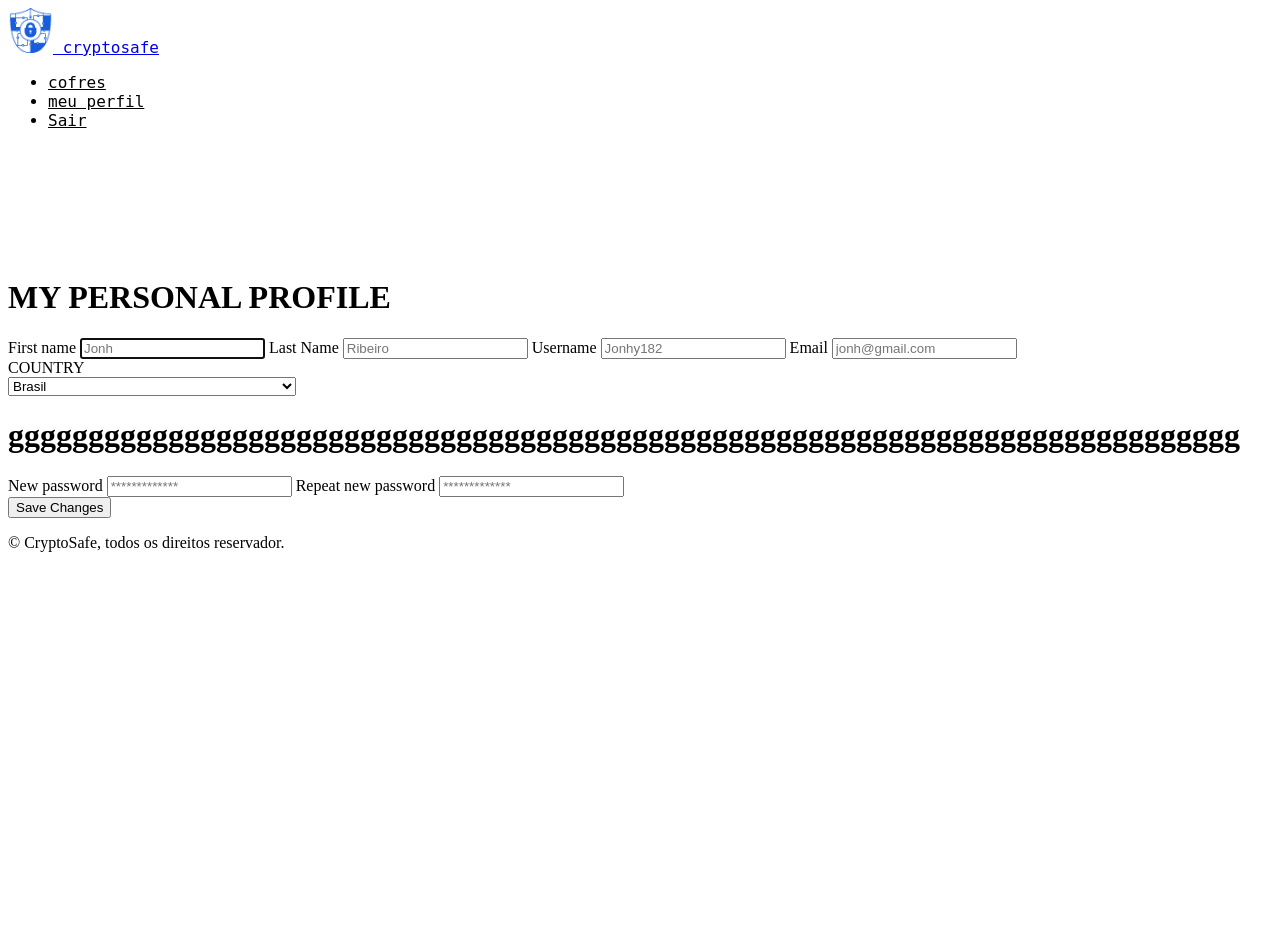
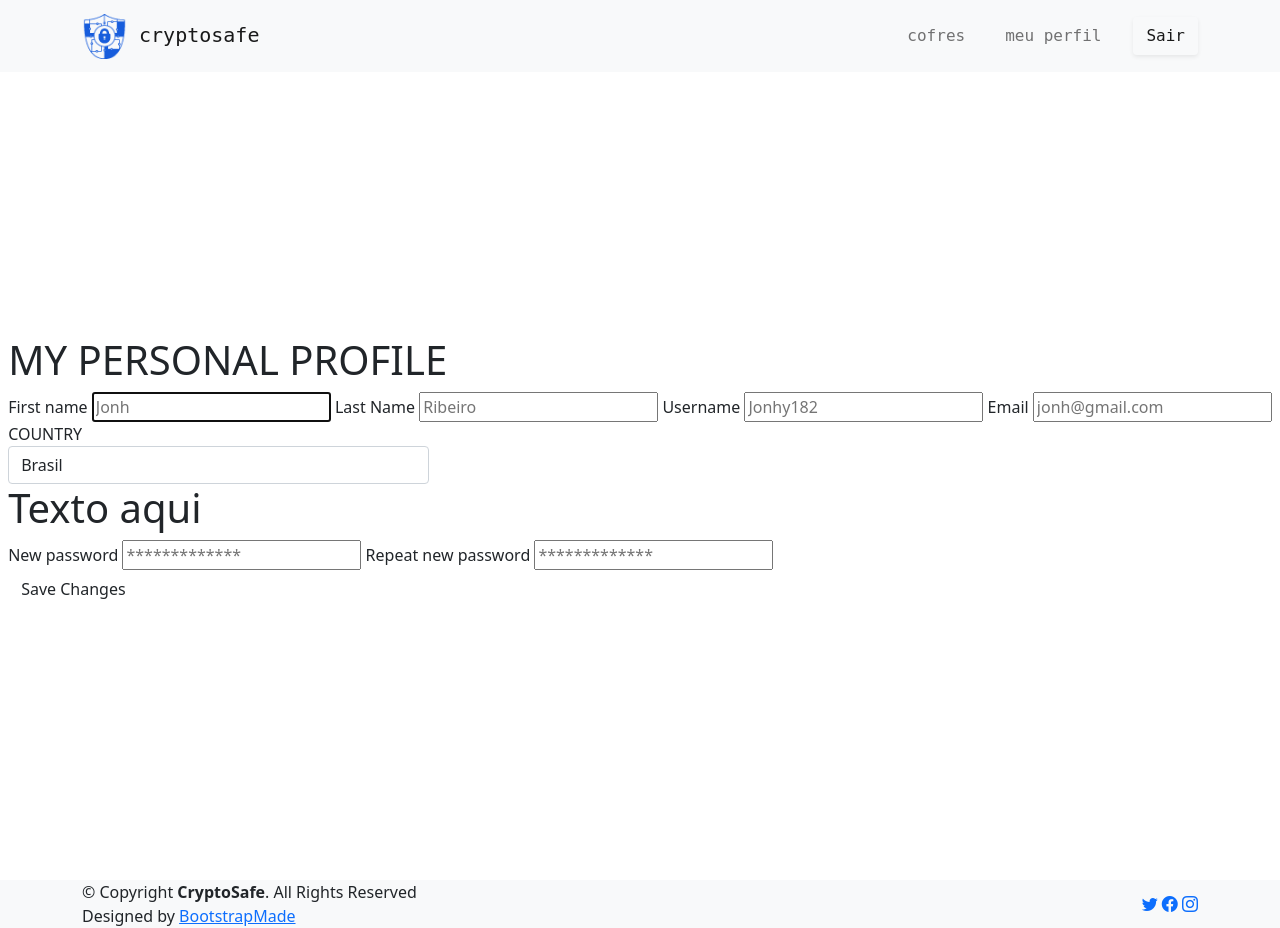
Before and after one commit to VFDamiao/CryptoSafe, a Django app: page /client/my-profile/ in a window 1280 px wide. Before the commit the page ends 552 px from the top, so only its background shows below. Run offline with Django 4.2, Linux system fonts and the light colour scheme; the visitor is signed in with stand-in values (Sample User, id 1); parts of the project's set-up code (start-up, migrations or seed data) failed here and were passed over; some libraries are stand-ins or nearby versions.

Commit message:
Css myprofile

```diff
--- a/project/static/styles/style.css
+++ b/project/static/styles/style.css
@@ -4,6 +4,7 @@
 @import url("logo.css");
 @import url("cadastro.css");
 @import url("login.css");
+@import url("myprofile.css");
 
 @import url('https://fonts.googleapis.com/css2?family=Changa+One&display=swap');
 
--- a/project/vaults/templates/home/index.html
+++ b/project/vaults/templates/home/index.html
@@ -20,6 +20,7 @@
 
     <link href="{% static 'styles/base.css' %}" rel="stylesheet" />
     <link href="{% static 'styles/home.css' %}" rel="stylesheet" />
+
 </head>
 <body>
 
--- a/project/vaults/templates/vault/my_profile.html
+++ b/project/vaults/templates/vault/my_profile.html
@@ -1,31 +1,24 @@
 {% load static %}
 <html>
     <head>
-        <meta charset="utf-8" />
-        <meta name="viewport" content="width=device-width, initial-scale=1, shrink-to-fit=no" />
-        <meta name="description" content="" />
-        <meta name="author" content="" />
-        <title>CryptoSafe</title>
-        <!-- Favicon-->
-        <link rel="icon" type="image/x-icon" href="{% static 'assets/fav.icon' %}" />
+        <meta charset="UTF-8">
+        <meta http-equiv="X-UA-Compatible" content="IE=edge">
+        <meta name="viewport" content="width=device-width, initial-scale=1.0">
+
+        <link rel="icon" href="{% static 'assets/img/favicon.png' %}" type="image/x-icon">
+
+        <title>Crypto-Safe</title>
+
         <!-- Bootstrap icons-->
         <link href="https://cdn.jsdelivr.net/npm/bootstrap-icons@1.5.0/font/bootstrap-icons.css" rel="stylesheet" type="text/css" />
         <!-- Google fonts-->
         <link href="https://fonts.googleapis.com/css?family=Lato:300,400,700,300italic,400italic,700italic" rel="stylesheet" type="text/css" />
+
+        <link href="https://cdn.jsdelivr.net/npm/bootstrap@5.0.2/dist/css/bootstrap.min.css" rel="stylesheet" integrity="sha384-EVSTQN3/azprG1Anm3QDgpJLIm9Nao0Yz1ztcQTwFspd3yD65VohhpuuCOmLASjC" crossorigin="anonymous">
         <!-- Core theme CSS (includes Bootstrap)-->
-        <link href="/project/static/styles/vault.css" rel="stylesheet" />
 
-        <script
-        src="https://code.jquery.com/jquery-2.2.4.js"
-        integrity="sha256-iT6Q9iMJYuQiMWNd9lDyBUStIq/8PuOW33aOqmvFpqI="
-        crossorigin="anonymous"></script>
-
-    <link href="/project/static/styles/base.css" rel="stylesheet" />
-
-    <title>{% block title %}{% endblock %}</title>
-
-    {% block script %}
-    {% endblock %}
+        <link href="{% static 'styles/base.css' %}" rel="stylesheet" />
+        <link href="{% static 'styles/meu_perfil.css' %}" rel="stylesheet" />
     </head>
     <body>
         <!-- Navigation-->
@@ -61,7 +54,7 @@
         </div>
         <!-- Masthead-->
 
-
+        <main id="main">
         <div class="page d-flex align-items-center justify-content-center vh-100">
             <form method="POST" class="formLogin">
                 {% csrf_token %}
@@ -337,7 +330,7 @@
                     </div>
 
                     <div>
-                        <h1>ggggggggggggggggggggggggggggggggggggggggggggggggggggggggggggggggggggggggggggg</h1>
+                        <h1>Texto aqui</h1>
                     </div>
                         <label for="password">New password</label>
                         <input type="password" name="password1" placeholder="*************" required />
@@ -349,20 +342,33 @@
             </div>
             </form>
         </div>
+    </main>
 
 
 
+        <footer id="footer" class="footer">
+            <div class="footer-legal text-center bg-light">
+              <div class="container d-flex flex-column flex-lg-row justify-content-center justify-content-lg-between align-items-center">
 
-        <footer class="footer bg-light">
-            <div class="container">
-                <div class="row">
-                    <div class="col-lg-6 h-100 text-center text-lg-start my-auto">
-                        <p class="text-muted small mb-4 mb-lg-0">&copy; CryptoSafe, todos os direitos reservador.</p>
-                    </div>
+                <div class="d-flex flex-column align-items-center align-items-lg-start">
+                  <div class="copyright">
+                    &copy; Copyright <strong><span>CryptoSafe</span></strong>. All Rights Reserved
+                  </div>
+                  <div class="credits">
+                    Designed by <a href="https://bootstrapmade.com/">BootstrapMade</a>
+                  </div>
+                </div>
 
+                <div class="social-links order-first order-lg-last mb-3 mb-lg-0">
+                  <a href="#" class="twitter"><i class="bi bi-twitter"></i></a>
+                  <a href="#" class="facebook"><i class="bi bi-facebook"></i></a>
+                  <a href="#" class="instagram"><i class="bi bi-instagram"></i></a>
                 </div>
+
+              </div>
             </div>
-        </footer>
+
+          </footer>
         <script src="https://cdn.jsdelivr.net/npm/bootstrap@5.2.3/dist/js/bootstrap.bundle.min.js"></script>
         <script src="js/scripts.js"></script>
         <script src="https://cdn.startbootstrap.com/sb-forms-latest.js"></script>
```
Also changed, not shown: project/static/styles/myprofile.css (added, +105 -0 lines).
